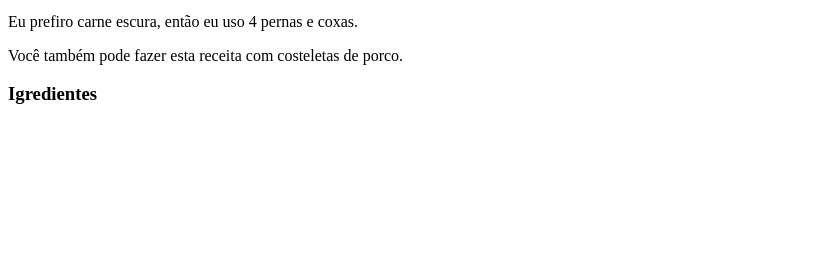
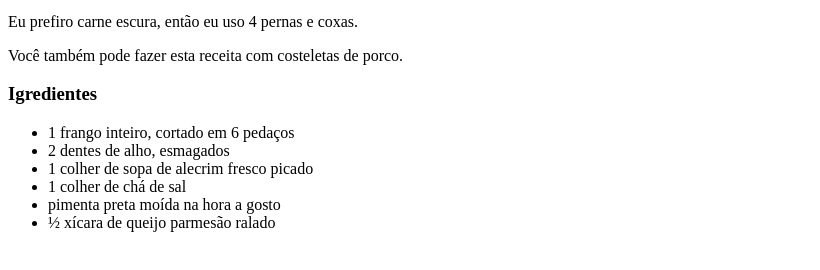
Before and after one commit to valeriasouza28/odin-recipes, a plain HTML site: page recipes/frango-maionese.html in a window 1280 px wide. Shown: the part 472-742 px from the top of the page, without its empty margins (0-820 px from the left). Drawn offline with Linux system fonts and the light colour scheme.

Commit message:
add ul com lis de indredientes

```diff
--- a/recipes/frango-maionese.html
+++ b/recipes/frango-maionese.html
@@ -20,5 +20,13 @@
     <p>Eu prefiro carne escura, então eu uso 4 pernas e coxas.</p>
     <p>Você também pode fazer esta receita com costeletas de porco.</p>
     <h3>Igredientes</h3>
+    <ul>
+      <li>1 frango inteiro, cortado em 6 pedaços</li>
+      <li>2 dentes de alho, esmagados</li>
+      <li>1 colher de sopa de alecrim fresco picado</li>
+      <li>1 colher de chá de sal</li>
+      <li>pimenta preta moída na hora a gosto</li>
+      <li>½ xícara de queijo parmesão ralado</li>
+    </ul>
   </body>
 </html>
```
